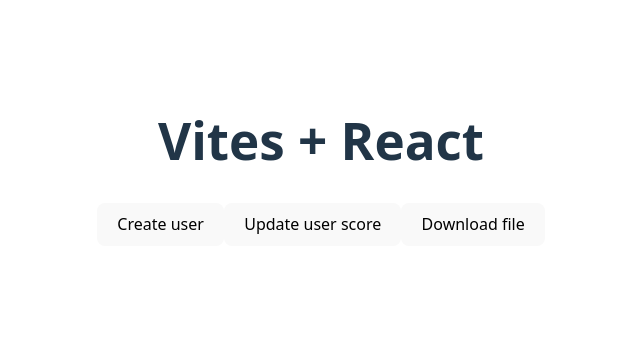
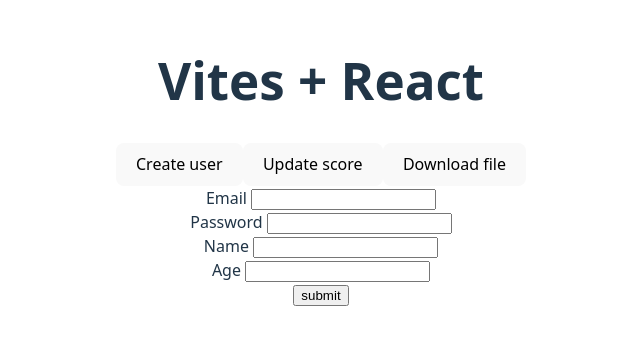
Before and after one commit to gauthamsundaramurthy/node_fullstack, a React (Vite) app in the folder client/: page / in a window 1280 px wide. Shown: the part 238-582 px from the top of the page, without its empty margins (319-959 px from the left). Built offline with nearby package versions, Linux system fonts and the light colour scheme.

Commit message:
UI forms created for each action

```diff
--- /dev/null
+++ b/client/src/components/CreateUser.tsx
@@ -0,0 +1,65 @@
+import React, { useCallback, useState } from 'react';
+
+type FormData = {
+  email: string;
+  password: string;
+  name: string;
+  age: number | "";
+};
+
+function CreateUser() {
+    const [formData, setFormData] = useState<FormData>({
+        email: "",
+        password: "",
+        name: "",
+        age: ""
+    });
+
+    const handleOnChange = useCallback((e: React.ChangeEvent<HTMLInputElement>) => {
+        const { name, value, type } = e.target;
+
+        setFormData(prevData => ({
+            ...prevData,
+            [name]: type === 'number' ? Number(value): value
+        }))
+    }, []);
+
+    const handleOnSubmit = useCallback(async (e: React.FormEvent<HTMLFormElement>) => {
+        e.preventDefault();
+
+        const res = await fetch("http://localhost:5000/users", { // TODO send credentials
+            method: "POST",
+            headers: {
+                "Content-Type": "application/json"
+            },
+            body: JSON.stringify(formData),
+        });
+
+        const data = await res.json();
+        console.log('Create user success', data)
+    }, [formData])
+
+    return (
+        <form name="user-form" id="user-form" onSubmit={handleOnSubmit}>
+            <div>
+                <label> Email </label>
+                <input type="text" name="email" onChange={handleOnChange} value={formData.email}></input>
+            </div>
+            <div>
+                <label> Password </label>
+                <input type="text" name="password" onChange={handleOnChange} value={formData.password}></input>
+            </div>
+            <div>
+                <label> Name </label>
+                <input type="text" name="name" onChange={handleOnChange} value={formData.name}></input>
+            </div>
+            <div>
+                <label> Age </label>
+                <input type="number" name="age" onChange={handleOnChange} value={formData.age}></input>
+            </div>
+            <input type="submit" value="submit"></input>
+        </form>
+    );
+}
+
+export default CreateUser;
--- /dev/null
+++ b/client/src/components/UpdateScore.tsx
@@ -0,0 +1,77 @@
+import React, { useState, useCallback } from "react";
+
+type FormData = {
+  email: string;
+  score: number | "";
+};
+
+function UpdateScore() {
+  const [formData, setFormData] = useState<FormData>({
+    email: "",
+    score: ""
+  });
+
+  const handleOnChange = useCallback(
+    (e: React.ChangeEvent<HTMLInputElement>) => {
+      const { name, value, type } = e.target;
+
+      setFormData((prev) => ({
+        ...prev,
+        [name]:
+          type === "number"
+            ? value === "" ? "" : Number(value)
+            : value
+      }));
+    },
+    []
+  );
+
+  const handleOnSubmit = useCallback(
+    async (e: React.FormEvent<HTMLFormElement>) => {
+      e.preventDefault();
+
+      const res = await fetch("http://localhost:5000/users/update-score", {
+        method: "PUT",
+        headers: {
+          "Content-Type": "application/json"
+        },
+        body: JSON.stringify({
+          email: formData.email,
+          score: formData.score
+        })
+      });
+
+      const data = await res.json();
+      console.log("Update success:", data);
+    },
+    [formData]
+  );
+
+  return (
+    <form onSubmit={handleOnSubmit}>
+      <div>
+        <label>Email</label>
+        <input
+          type="text"
+          name="email"
+          value={formData.email}
+          onChange={handleOnChange}
+        />
+      </div>
+
+      <div>
+        <label>Score</label>
+        <input
+          type="number"
+          name="score"
+          value={formData.score}
+          onChange={handleOnChange}
+        />
+      </div>
+
+      <button type="submit">Update Score</button>
+    </form>
+  );
+}
+
+export default UpdateScore;
--- a/client/src/pages/Home.tsx
+++ b/client/src/pages/Home.tsx
@@ -1,8 +1,11 @@
-import { useCallback } from 'react'
+import { useCallback, useState } from 'react';
+import CreateUser from '../components/CreateUser';
+import UpdateScore from '../components/UpdateScore';
 
 function Home () {
+    const [action, setAction] = useState('createUser');
 
-    const handleDownload = async() => {
+    const handleDownload = useCallback(async() => {
         const response = await fetch("http://localhost:5000/download");
         const blob = await response.blob();
         const url = window.URL.createObjectURL(blob);
@@ -13,45 +16,17 @@
         document.body.appendChild(a);
         a.click();
         a.remove();
-    }
-
-    const createUser = useCallback(async () => {
-        const res = await fetch("http://localhost:5000/users", { // TODO send credentials
-            method: "POST",
-            headers: {
-                "Content-Type": "application/json"
-            },
-            body: JSON.stringify({
-                name: "Ganguly",
-                age: 51,
-                email: 'ganguly@gmail.com'
-            }),
-        });
-        const data = await res.json();
-        console.log('Create user success', data)
-    }, []);
-
-    const updateUserScore = useCallback(async () => {
-        const res = await fetch("http://localhost:5000/users/update-score", {
-            method: "PUT",
-            headers: {
-                "Content-Type": "application/json"
-            },
-            body: JSON.stringify({
-                email: "dhoni@gmail.com",
-                score: 120
-            })
-        })
-        const data = await res.json();
-        console.log('Update user score -> ', data);
     }, []);
 
     return (
         <>
             <h1>Vites + React</h1>
-            <button onClick={createUser}> Create user </button>
-            <button onClick={updateUserScore}> Update user score </button>
+            <button onClick={() => setAction('createUser')}> Create user </button>
+            <button onClick={() => setAction('updateScore')}> Update score </button>
             <button onClick={handleDownload}> Download file </button>
+
+            { action === 'createUser' && <CreateUser/> }
+            { action === 'updateScore' && <UpdateScore/> }
         </>
     )
 }
```
Also changed, not shown: 2 other files (tests, documents, lock files or other folders).
